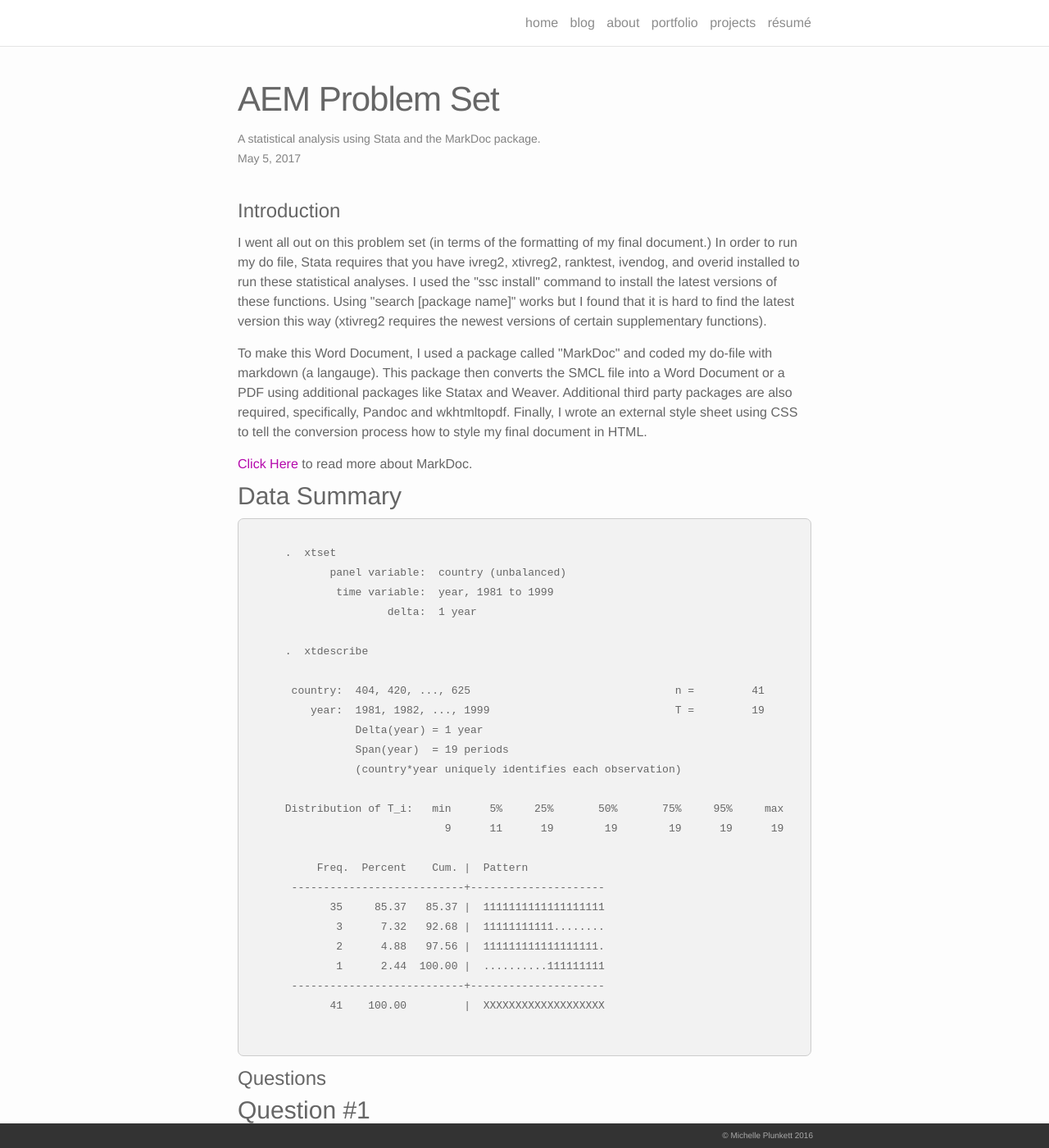
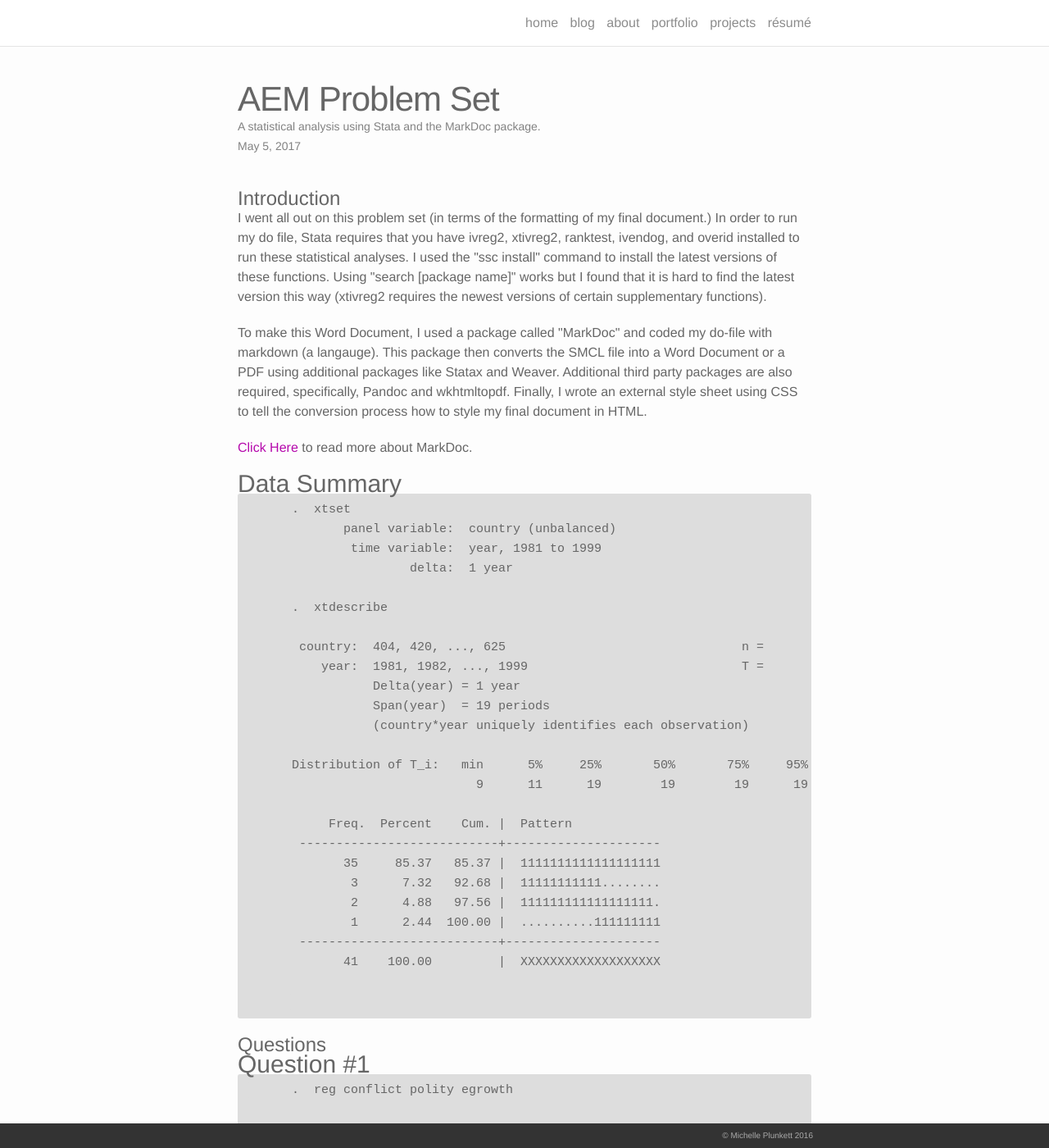
Before and after one commit to michelleplunkett/michelleplunkett.github.io, a Jekyll site: the page built from _portfolio/aem-problem-set-4.html, in a window 1280 px wide and 1400 px high. Shown: the whole window at 82% size. Built offline with Jekyll 4.4.1, drawn with Linux system fonts in a browser that asks for light colours; nearby versions of some CDN libraries.

Commit message:
Update aem-problem-set-4.html

```diff
--- a/_portfolio/aem-problem-set-4.html
+++ b/_portfolio/aem-problem-set-4.html
@@ -4,67 +4,6 @@ title: AEM Problem Set #4
 description: A statistical analysis using Stata and the MarkDoc package.
 date: 2017-05-05
 ---
-
-<style type="text/css">
-
-body, h1, h2, h3, h4, h5, h6, p, blockquote, pre, hr, dl, dd, ol, ul, figure {
-    margin: 0px 0px 15px 0px;
-    padding: 0;
-}
-.code {
-        white-space:pre;
-        color: black;
-        align-content: center;
-        padding:5px;
-        display:block;
-        font-size:11px;
-        line-height:14px;
-        background-color:#E1E6F0;
-        font-family:"Lucida Console", Monaco, monospace, "Courier New", Courier, monospace;
-        font-weight:normal;
-        text-shadow:#FFF;
-        border:thin;
-        border-color: #345A8A;
-        border-style: solid;
-        unicode-bidi: embed;
-        margin:20px 0 0px 0;
-        }
-
-.output {
-        white-space:pre;
-        display:block;
-        font-family:monospace,"Lucida Console", Monaco, "Courier New", Courier, monospace;
-        font-size:12px;
-        line-height: 12px;
-        margin:0 0 14px 0;
-        border:thin;
-        unicode-bidi: embed;
-        border-color: #345A8A;
-        padding:14px 5px 0 5px;
-        background-color:transparent;
-        }
-pre.sh_sourceCode {
-    background-color: #FFFFFF;
-    border-radius: 0px;
-    padding: 12px;
-    border: 0px solid #CCCCCC;
-    padding: 10px 10px 10px 10px;
-}
-pre {
-    background-color: #f2f2f2;
-    border-radius: 7px;
-    padding: 12px;
-    border: 1px solid #CCCCCC;
-    padding: 30px 10px 0px 10px;
-}
-pre code {
-    font-size: 13px;
-    border-radius: 3px;
-    background-color: #F8F8F8;
-    background: transparent;
-    padding: 0;
-}
-</style>
 
 <h1>Introduction</h1>
 <p>I went all out on this problem set (in terms of the formatting of my final document.) In order to run my do file, Stata requires that you have ivreg2, xtivreg2, ranktest, ivendog, and overid installed to run these statistical analyses. I used the &quot;ssc install&quot; command to install the latest versions of these functions. Using &quot;search [package name]&quot; works but I found that it is hard to find the latest version this way (xtivreg2 requires the newest versions of certain supplementary functions).</p>
```
